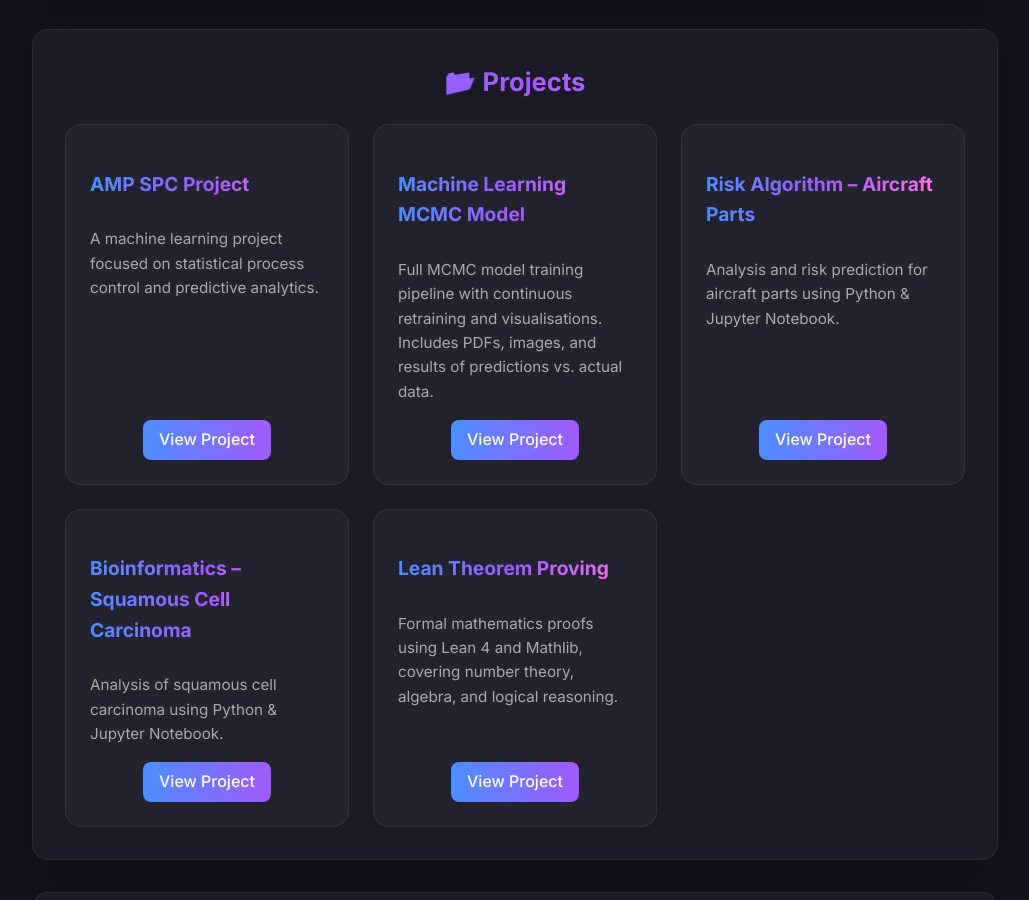
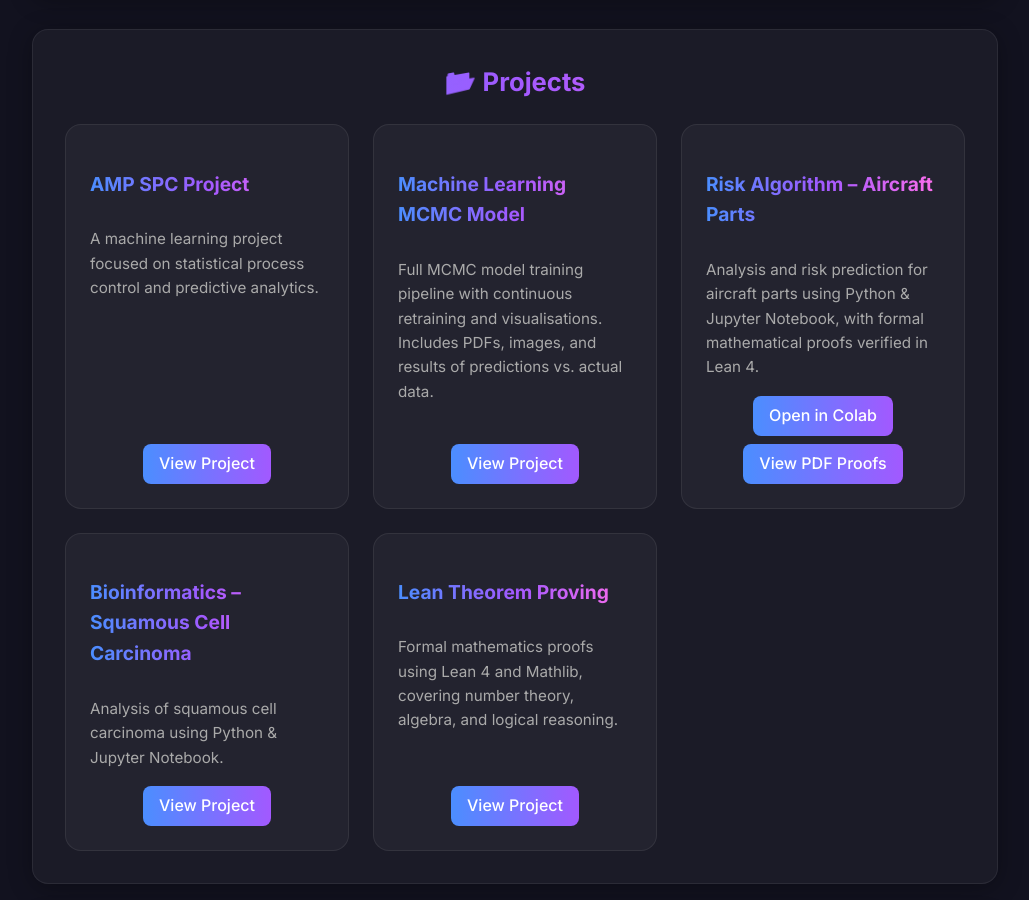
Before and after one commit to Dean-Foulds/Dean-Foulds, a Jekyll site: the page built from index.md, in a window 1280 px wide and 900 px high, scrolled down 2202 px. Shown: the whole window, without its empty margins (125-1154 px from the left). Built offline with Jekyll 4.4.1, drawn with Linux system fonts in a browser that asks for light colours.

Commit message:
Add Colab and PDF proof links to risk algorithm project card

```diff
--- a/index.md
+++ b/index.md
@@ -68,8 +68,11 @@
 
     <div class="project-card">
       <h3>Risk Algorithm – Aircraft Parts</h3>
-      <p>Analysis and risk prediction for aircraft parts using Python & Jupyter Notebook.</p>
-      <a target="_blank" rel="noopener noreferrer" href="https://colab.research.google.com/github/Dean-Foulds/Dean-Foulds/blob/main/projects/risk_algorithms/ac_part_risk_calculation_GARCH/part_risk_algorithm_GARCH.ipynb">View Project</a>
+      <p>Analysis and risk prediction for aircraft parts using Python & Jupyter Notebook, with formal mathematical proofs verified in Lean 4.</p>
+      <div style="display:flex; gap:0.5rem; justify-content:center; flex-wrap:wrap;">
+        <a target="_blank" rel="noopener noreferrer" href="https://colab.research.google.com/github/Dean-Foulds/Dean-Foulds/blob/main/projects/risk_algorithms/ac_part_risk_calculation_GARCH/part_risk_algorithm_GARCH.ipynb">Open in Colab</a>
+        <a target="_blank" rel="noopener noreferrer" href="https://github.com/Dean-Foulds/lean_projects/blob/main/LeanProjects/volatility_theory/volatility_theory.pdf">View PDF Proofs</a>
+      </div>
     </div>
 
     <div class="project-card">
```
